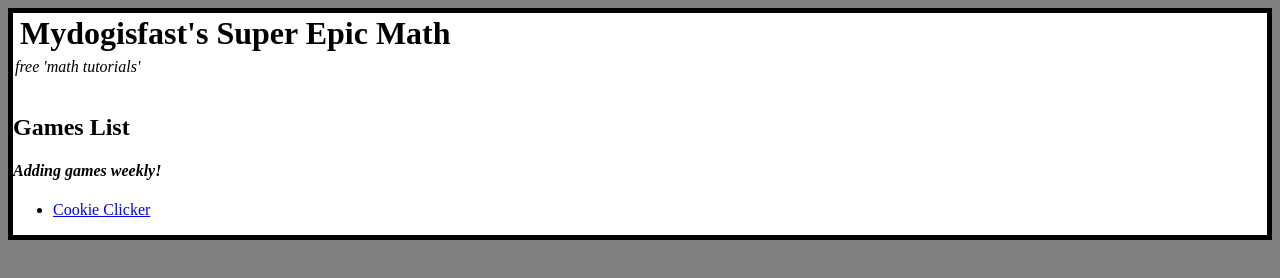
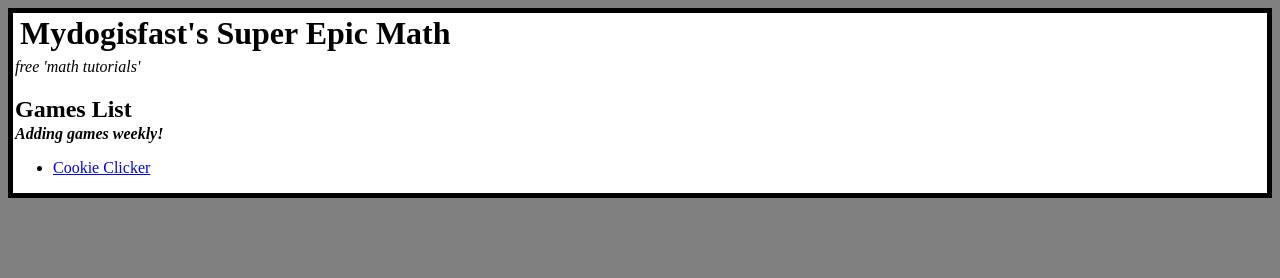
Before and after one commit to mydogisfast/mydogisfast.github.io, a plain HTML site: page index.html in a window 1280 px wide. Drawn offline with Linux system fonts and the light colour scheme.

Commit message:
added ids for the games heading thing so that i can remove the padding between lines in css

```diff
--- a/index.html
+++ b/index.html
@@ -11,8 +11,8 @@
             <i id="subtitle">free 'math tutorials'</i>
             <br>
             <br>
-            <h2>Games List</h2>
-            <h4><i>Adding games weekly!</i></h4>
+            <h2 id="gamesheader">Games List</h2>
+            <h4 id="gamesubheader"><i>Adding games weekly!</i></h4>
             <ul>
                 <li><a href="/mathtutorials/">Cookie Clicker</a></li>
             </ul>
--- a/style.css
+++ b/style.css
@@ -16,3 +16,9 @@ body {
     padding-top:2px;
     margin:2px;
 }
+#gamesheader {
+    margin:2px;
+}
+#gamesubheader {
+    margin: 2px;
+}
```
